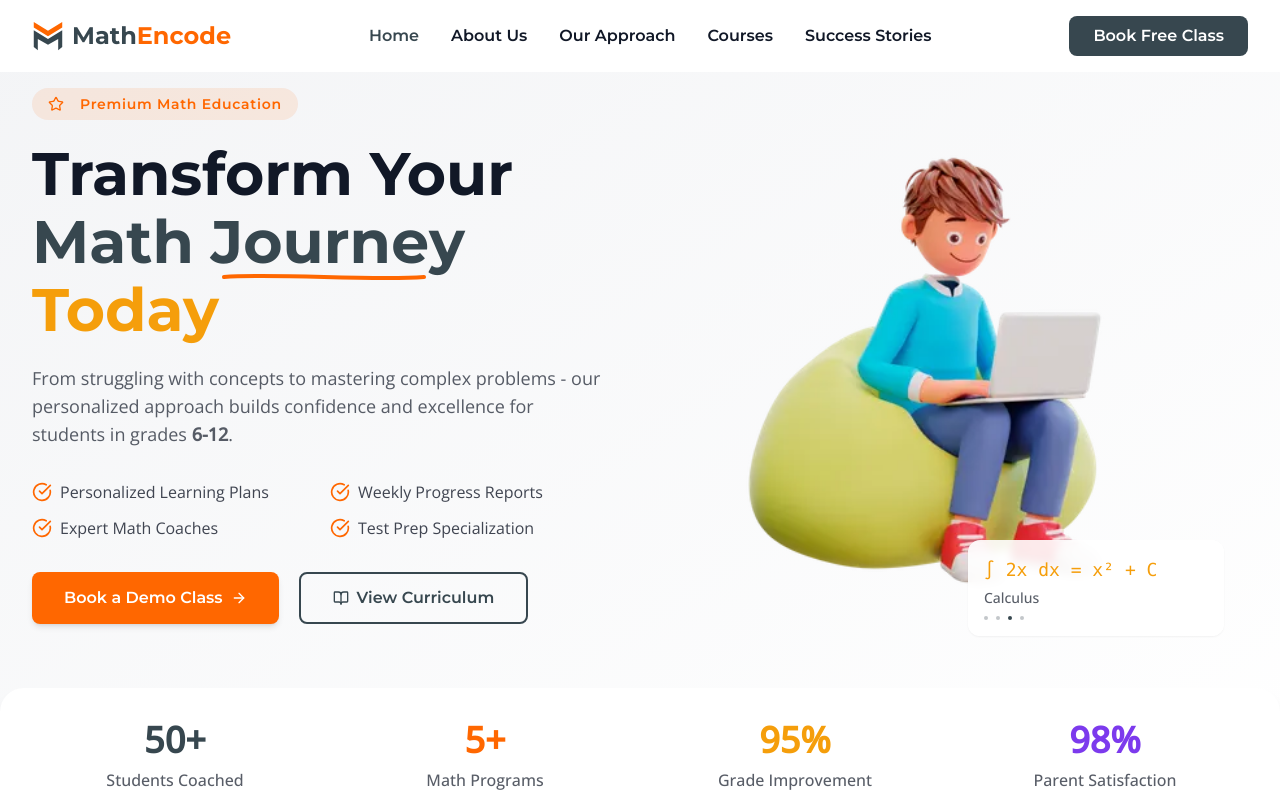
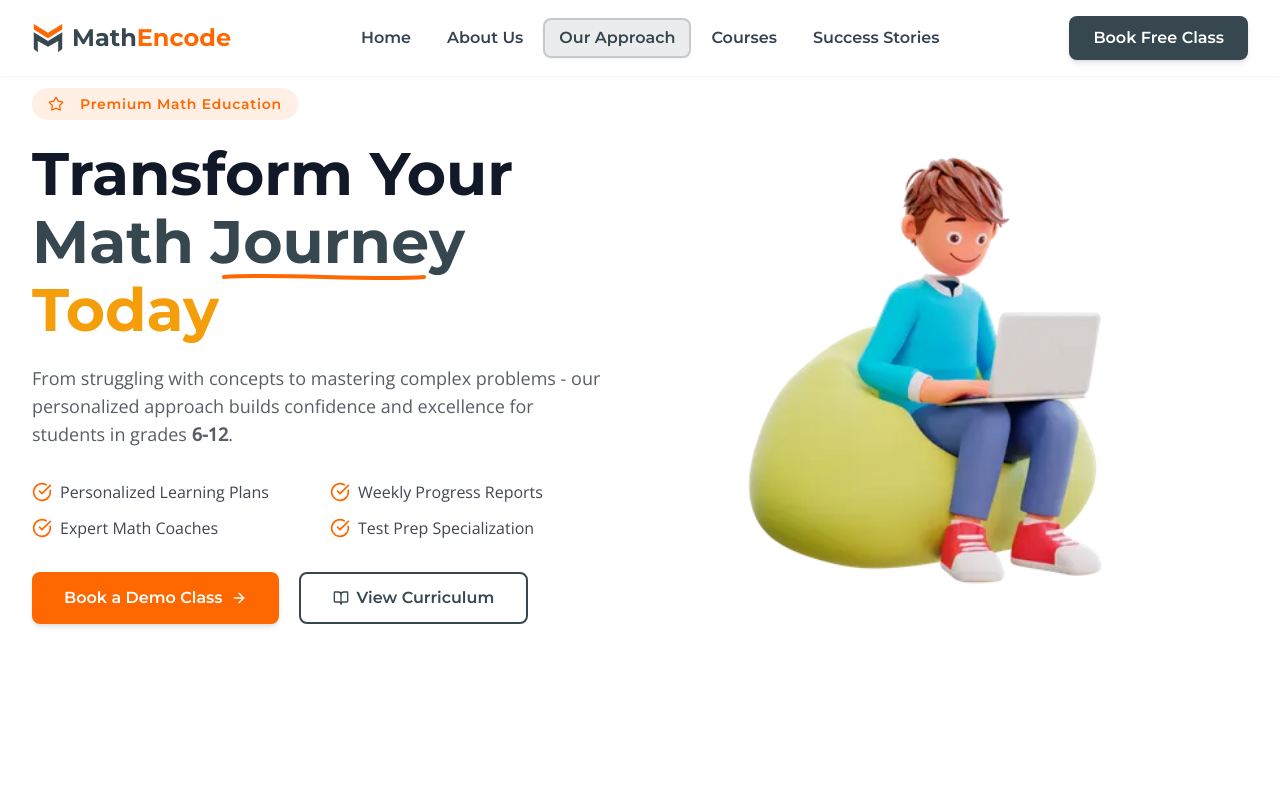
Before and after one commit to chahatkesh/mathencode, a React (Vite) app: page / in a window 1280 px wide. Shown: the top 800 px of the page. Built offline with nearby package versions, Linux system fonts and the light colour scheme.

Commit message:
Refactor Navbar and Hero components for improved scroll handling and UI; update section IDs and enhance mobile navigation experience

```diff
--- a/src/components/Founder.jsx
+++ b/src/components/Founder.jsx
@@ -4,7 +4,7 @@ import { School, Award, Users, BookOpen, Star } from "lucide-react";
 const Founder = () => {
   return (
     <section
-      id="about"
+      id="founder"
       className="py-20 md:py-28 bg-gradient-to-b from-white to-neutral/20">
       <div className="container mx-auto px-4 sm:px-6 lg:px-8">
         <div className="grid grid-cols-1 lg:grid-cols-12 gap-12 items-center">
--- a/src/components/Hero.jsx
+++ b/src/components/Hero.jsx
@@ -1,28 +1,11 @@
-import React, { useState, useEffect } from "react";
+import React from "react";
 import { ArrowRight, BookOpen, Star, CheckCircle } from "lucide-react";
 
 const Hero = ({ onBookDemo }) => {
-  // Add animated counter for the displayed formula
-  const [counter, setCounter] = useState(0);
-  const formulas = [
-    { type: "Algebra", formula: "y = 2x² + 3x - 5", color: "text-secondary" },
-    { type: "Geometry", formula: "A = πr²", color: "text-primary" },
-    { type: "Calculus", formula: "∫ 2x dx = x² + C", color: "text-accent" },
-    { type: "Statistics", formula: "σ = √[(Σ(x-μ)²)/N]", color: "text-purple" },
-  ];
-
-  // Rotate through formulas every 3 seconds
-  useEffect(() => {
-    const interval = setInterval(() => {
-      setCounter((prevCounter) => (prevCounter + 1) % formulas.length);
-    }, 3000);
-    return () => clearInterval(interval);
-  }, [formulas.length]);
-
   return (
     <section
       id="hero"
-      className="relative bg-gradient-to-br from-neutral to-white min-h-screen flex items-center pt-16 pb-32">
+      className="relative bg-white min-h-screen flex items-center pt-16 pb-32">
       {/* Added animated shapes for visual interest */}
       <div
         className="absolute right-1/3 bottom-1/3 w-16 h-16 bg-purple/10 rounded-full animate-pulse z-0"
@@ -113,54 +96,7 @@ const Hero = ({ onBookDemo }) => {
                   alt="Student enjoying math learning experience"
                   className="w-full h-full object-cover rounded-2xl"
                 />
-
-                {/* Floating formula card */}
-                <div className="absolute bottom-6 right-6 w-64 bg-white/90 backdrop-blur-sm p-4 rounded-xl shadow-sm transform transition-all duration-500 hover:scale-105">
-                  <div
-                    className={`text-lg ${formulas[counter].color} font-mono animate-fadeIn`}>
-                    {formulas[counter].formula}
-                  </div>
-                  <div className="text-sm text-dark/70 font-medium mt-1">
-                    {formulas[counter].type}
-                  </div>
-
-                  {/* Progress indicators */}
-                  <div className="flex space-x-2 mt-2">
-                    {formulas.map((_, index) => (
-                      <div
-                        key={index}
-                        className={`w-1 h-1 rounded-full transition-all duration-300 ${
-                          index === counter ? "bg-primary" : "bg-primary/30"
-                        }`}
-                      />
-                    ))}
-                  </div>
-                </div>
               </div>
-            </div>
-          </div>
-        </div>
-      </div>
-
-      {/* Stats bar with enhanced styling - unchanged */}
-      <div className="absolute -bottom-6 left-0 right-0 bg-white shadow-lg rounded-t-3xl py-8 z-20">
-        <div className="container mx-auto px-4 sm:px-6 lg:px-8">
-          <div className="grid grid-cols-2 md:grid-cols-4 gap-6">
-            <div className="flex flex-col items-center">
-              <span className="text-4xl font-bold text-primary mb-2">50+</span>
-              <p className="text-dark/70 font-medium">Students Coached</p>
-            </div>
-            <div className="flex flex-col items-center">
-              <span className="text-4xl font-bold text-secondary mb-2">5+</span>
-              <p className="text-dark/70 font-medium">Math Programs</p>
-            </div>
-            <div className="flex flex-col items-center">
-              <span className="text-4xl font-bold text-accent mb-2">95%</span>
-              <p className="text-dark/70 font-medium">Grade Improvement</p>
-            </div>
-            <div className="flex flex-col items-center">
-              <span className="text-4xl font-bold text-purple mb-2">98%</span>
-              <p className="text-dark/70 font-medium">Parent Satisfaction</p>
             </div>
           </div>
         </div>
--- a/src/layout/Navbar.jsx
+++ b/src/layout/Navbar.jsx
@@ -12,17 +12,14 @@ const Navbar = () => {
     setIsMenuOpen(!isMenuOpen);
   };
 
-  // Handle scroll events
+  // Enhanced scroll handling with better section detection
   useEffect(() => {
     const handleScroll = () => {
       // Add shadow to navbar when scrolled
-      if (window.scrollY > 10) {
-        setScrolled(true);
-      } else {
-        setScrolled(false);
-      }
+      const currentScrollY = window.scrollY;
+      setScrolled(currentScrollY > 10);
 
-      // Determine active section based on scroll position
+      // Enhanced active section detection
       const sections = [
         "hero",
         "founder",
@@ -31,35 +28,66 @@ const Navbar = () => {
         "testimonials",
         "join",
       ];
-      const scrollPosition = window.scrollY + 100; // Offset to trigger slightly before reaching section
 
-      for (const section of sections) {
+      // Get viewport height for better calculation
+      const viewportHeight = window.innerHeight;
+      const scrollPosition = currentScrollY + (viewportHeight * 0.3); // Trigger when section is 30% in view
+
+      // Find the current section
+      let currentSection = "hero"; // Default to hero
+
+      for (let i = sections.length - 1; i >= 0; i--) {
+        const section = sections[i];
         const element = document.getElementById(section);
+
         if (element) {
           const offsetTop = element.offsetTop;
-          const offsetBottom = offsetTop + element.offsetHeight;
-
-          if (scrollPosition >= offsetTop && scrollPosition < offsetBottom) {
-            setActiveSection(section);
+          if (scrollPosition >= offsetTop) {
+            currentSection = section;
             break;
           }
         }
       }
+
+      // Update active section only if it changed
+      if (currentSection !== activeSection) {
+        setActiveSection(currentSection);
+      }
     };
 
-    window.addEventListener("scroll", handleScroll);
-    return () => window.removeEventListener("scroll", handleScroll);
-  }, []);
+    // Initial call
+    handleScroll();
 
-  // Scroll to section function
+    // Add scroll listener with throttling for better performance
+    let ticking = false;
+    const throttledScroll = () => {
+      if (!ticking) {
+        requestAnimationFrame(() => {
+          handleScroll();
+          ticking = false;
+        });
+        ticking = true;
+      }
+    };
+
+    window.addEventListener("scroll", throttledScroll, { passive: true });
+    return () => window.removeEventListener("scroll", throttledScroll);
+  }, [activeSection]);
+
+  // Scroll to section function with improved offset calculation
   const scrollToSection = (sectionId) => {
     const element = document.getElementById(sectionId);
     if (element) {
+      const navHeight = 80; // Navbar height
+      const offset = sectionId === "hero" ? 0 : navHeight;
+
       window.scrollTo({
-        top: element.offsetTop - 80, // Account for navbar height
+        top: element.offsetTop - offset,
         behavior: "smooth",
       });
     }
+
+    // Immediately update active section for responsive feel
     setActiveSection(sectionId);
 
     // Close mobile menu if open
@@ -73,9 +101,10 @@ const Navbar = () => {
     // Dispatch custom event that ContactFormPopup can listen to
     window.dispatchEvent(new CustomEvent('openDemoPopup'));
   };
+
   const navItems = [
     { id: "hero", label: "Home" },
-    { id: "about", label: "About Us" },
+    { id: "founder", label: "About Us" },
     { id: "approach", label: "Our Approach" },
     { id: "courses", label: "Courses" },
     { id: "testimonials", label: "Success Stories" },
@@ -83,75 +112,91 @@ const Navbar = () => {
 
   return (
     <nav
-      className={`bg-white ${
-        scrolled ? "shadow-md" : ""
-      } fixed top-0 left-0 w-full z-50 transition-shadow duration-300`}>
+      className={`bg-white/95 backdrop-blur-sm ${
+        scrolled ? "shadow-lg border-b border-gray-100" : "shadow-sm"
+      } fixed top-0 left-0 w-full z-50 transition-all duration-300`}>
       <div className="container-custom py-4 flex items-center justify-between">
         {/* Logo */}
         <button
           onClick={() => scrollToSection("hero")}
-          className="flex items-center cursor-pointer">
+          className="flex items-center cursor-pointer group">
           {/* Logo Image */}
-          <img src="/logo_color.svg" alt="Logo" className="h-8 mr-2" />
+          <img src="/logo_color.svg" alt="Logo" className="h-8 mr-2 transition-transform group-hover:scale-105" />
           {/* Logo Text */}
           <span className="text-2xl font-montserrat font-bold text-primary">
             Math<span className="text-secondary">Encode</span>
           </span>
         </button>
 
-        {/* Desktop Navigation */}
-        <div className="hidden md:flex items-center space-x-8">
+        {/* Desktop Navigation with Enhanced Active States */}
+        <div className="hidden md:flex items-center space-x-1">
           {navItems.map((item) => (
             <button
               key={item.id}
               onClick={() => scrollToSection(item.id)}
-              className={`font-medium transition-colors ${
+              className={`relative px-4 py-2 font-medium rounded-lg transition-all duration-300 ${
                 activeSection === item.id
-                  ? "text-primary font-semibold"
-                  : "text-dark hover:text-primary"
+                  ? "text-primary bg-primary/10 font-semibold shadow-sm"
+                  : "text-gray-700 hover:text-primary hover:bg-gray-50"
               }`}>
               {item.label}
+
+              {/* Hover indicator */}
+              <span className={`absolute inset-0 rounded-lg border-2 transition-all duration-300 ${
+                activeSection === item.id
+                  ? "border-primary/20"
+                  : "border-transparent hover:border-primary/10"
+              }`}></span>
             </button>
           ))}
         </div>
 
-        {/* CTA Button */}
+        {/* Enhanced CTA Button */}
         <button
           onClick={handleBookDemo}
-          className="hidden md:block btn-primary">
+          className="hidden md:block bg-primary hover:bg-primary/90 text-white font-semibold px-6 py-2.5 rounded-lg transition-all duration-300 shadow-md hover:shadow-lg transform hover:scale-105">
           Book Free Class
         </button>
 
         {/* Mobile Menu Button */}
         <button
-          className="md:hidden text-dark"
+          className="md:hidden text-gray-700 hover:text-primary p-2 rounded-lg hover:bg-gray-50 transition-colors"
           onClick={toggleMenu}
           aria-label="Toggle menu">
           {isMenuOpen ? <X size={24} /> : <Menu size={24} />}
         </button>
       </div>
 
-      {/* Mobile Navigation */}
+      {/* Enhanced Mobile Navigation */}
       {isMenuOpen && (
-        <div className="md:hidden bg-white py-4 px-6 shadow-inner">
-          <div className="flex flex-col space-y-4">
+        <div className="md:hidden bg-white/95 backdrop-blur-sm border-t border-gray-100 shadow-lg">
+          <div className="container-custom py-4">
+            <div className="flex flex-col space-y-2">
               {navItems.map((item) => (
                 <button
                   key={item.id}
                   onClick={() => scrollToSection(item.id)}
-                className={`font-medium py-2 text-left transition-colors ${
+                  className={`relative text-left px-4 py-3 font-medium rounded-lg transition-all duration-300 ${
                     activeSection === item.id
-                    ? "text-primary font-semibold"
-                    : "text-dark hover:text-primary"
+                      ? "text-primary bg-primary/10 font-semibold border-l-4 border-primary"
+                      : "text-gray-700 hover:text-primary hover:bg-gray-50"
                   }`}>
                   {item.label}
+
+                  {/* Mobile active indicator */}
+                  {activeSection === item.id && (
+                    <span className="absolute right-4 top-1/2 transform -translate-y-1/2 w-2 h-2 bg-primary rounded-full"></span>
+                  )}
                 </button>
               ))}
+
+              {/* Mobile CTA */}
               <button
                 onClick={handleBookDemo}
-              className="btn-primary text-center mt-2">
+                className="bg-primary hover:bg-primary/90 text-white font-semibold px-6 py-3 rounded-lg transition-all duration-300 shadow-md hover:shadow-lg mt-4 text-center">
                 Book Free Class
               </button>
+            </div>
           </div>
         </div>
       )}
```
Lines whose indentation alone changed are shown as unchanged.
